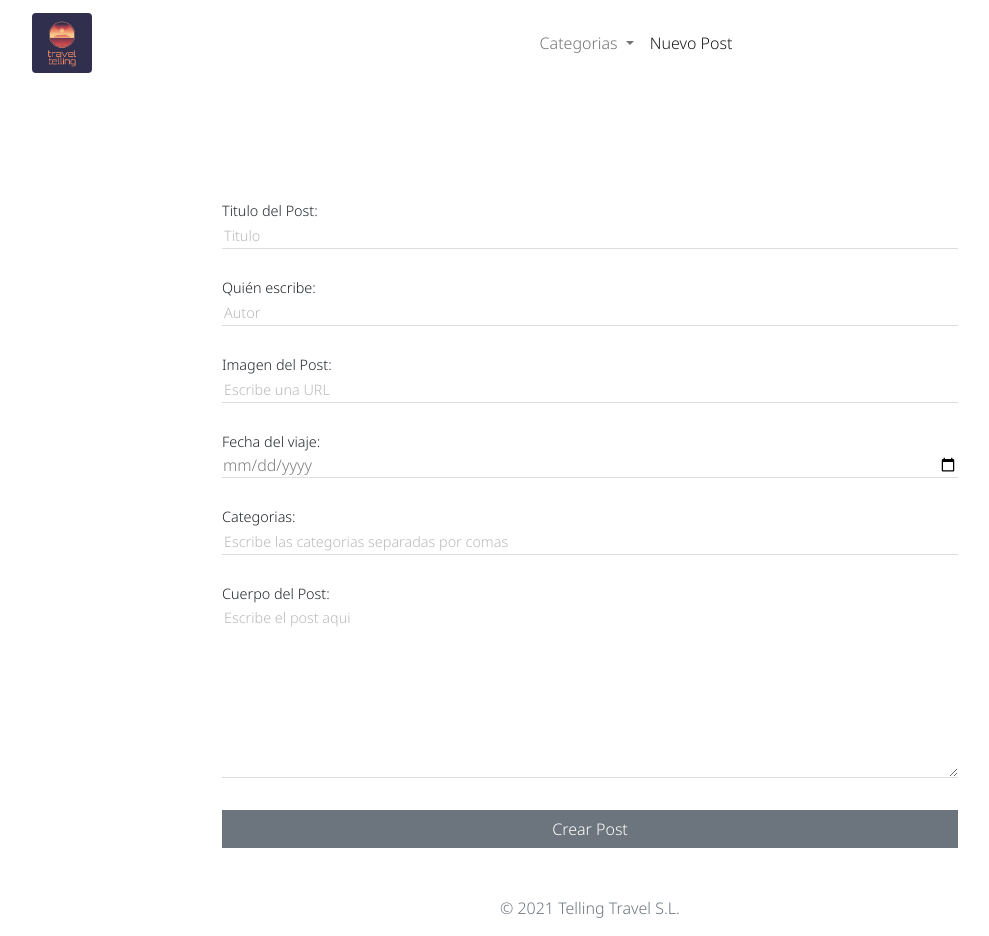
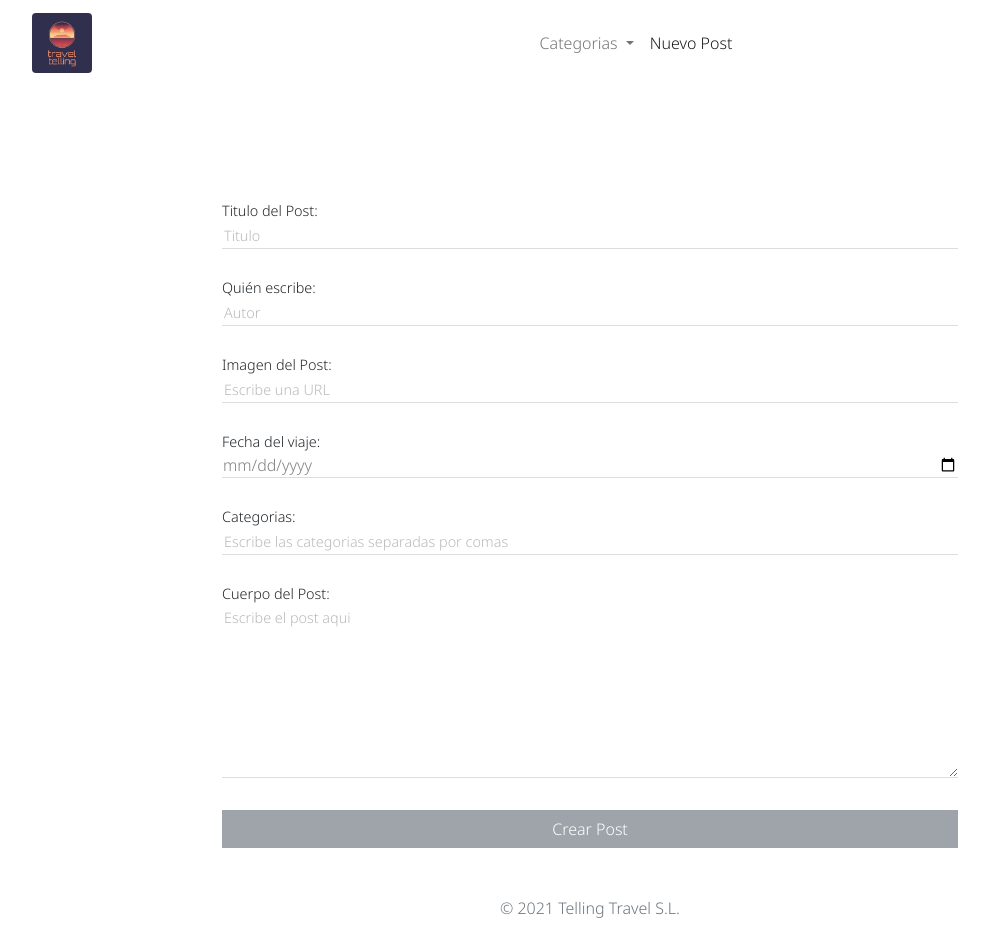
Before and after one commit to RaulRuizBolivar/blogAngular, an Angular app: page /new-post in a window 1280 px wide. Shown: the whole page, without its empty margins (50-1039 px from the left). Built offline with nearby package versions, Linux system fonts and the light colour scheme.

Commit message:
Valido la url del formulario

```diff
--- a/src/app/components/form/form.component.html
+++ b/src/app/components/form/form.component.html
@@ -29,7 +29,8 @@
                 <textarea id="texto" class="miFormulario" placeholder="Escribe el post aqui" rows="7"
                     formControlName="texto"></textarea>
             </div>
-            <input type="submit" class="btn btn-secondary rounded-0 mt-3 mb-5 col-12" value="Crear Post">
+            <input type="submit" class="btn btn-secondary rounded-0 mt-3 mb-5 col-12" [disabled]="!newPost.valid"
+                value="Crear Post">
         </form>
     </div>
 </div>
--- a/src/app/components/form/form.component.ts
+++ b/src/app/components/form/form.component.ts
@@ -1,5 +1,5 @@
 import { Component, OnInit } from '@angular/core';
-import { FormControl, FormGroup, Validators } from '@angular/forms';
+import { AbstractControl, FormControl, FormGroup, Validators } from '@angular/forms';
 import { Router } from '@angular/router';
 import { PostsService } from 'src/app/services/posts.service';
 
@@ -24,7 +24,8 @@ export class FormComponent implements OnInit {
           Validators.minLength( 3 )
         ] ),
         imagen: new FormControl( '', [
-          Validators.required
+          Validators.required,
+          this.urlValidator
         ] ),
         fecha: new FormControl( '', [
           Validators.required
@@ -38,7 +39,12 @@ export class FormComponent implements OnInit {
       }, []
     )
   }
-
+  urlValidator ( controlName: AbstractControl ) {
+    const url = controlName.value
+    const regExp = /https?:\/\/(?:www\.)?([-a-zA-Z0-9@:%._\+~#=]{2,256}\.[a-z]{2,6}\b)*(\/[\/\d\w\.-]*)*(?:[\?])*(.+)*/gi
+    console.log( url )
+    return ( !regExp.test( url ) ) ? { urlValidator: 'La url no es valida' } : null
+  }
   ngOnInit (): void {
   }
   getDataForm () {
```
